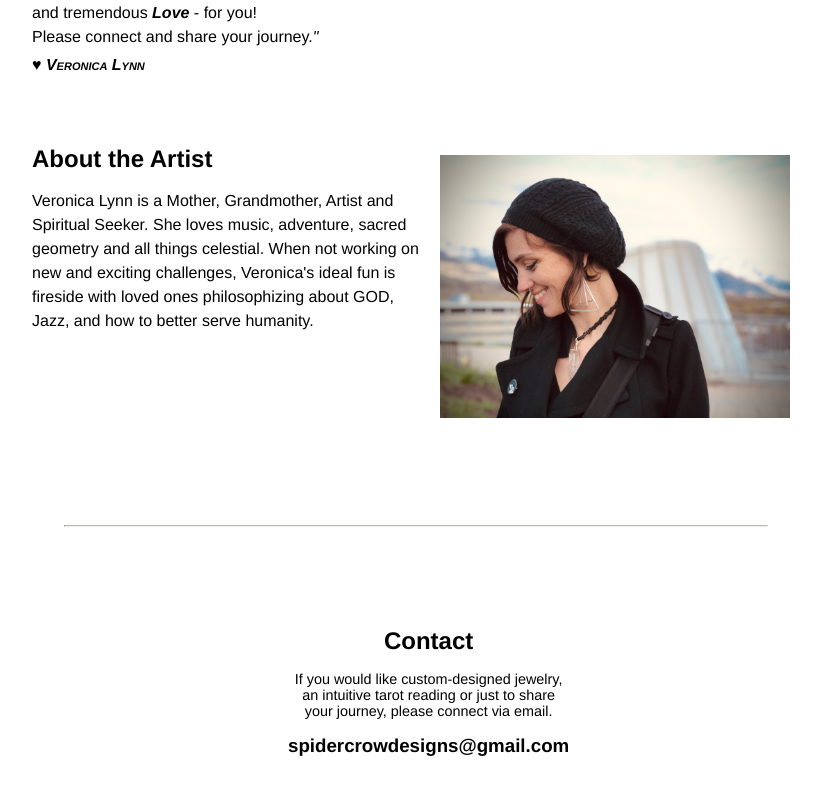
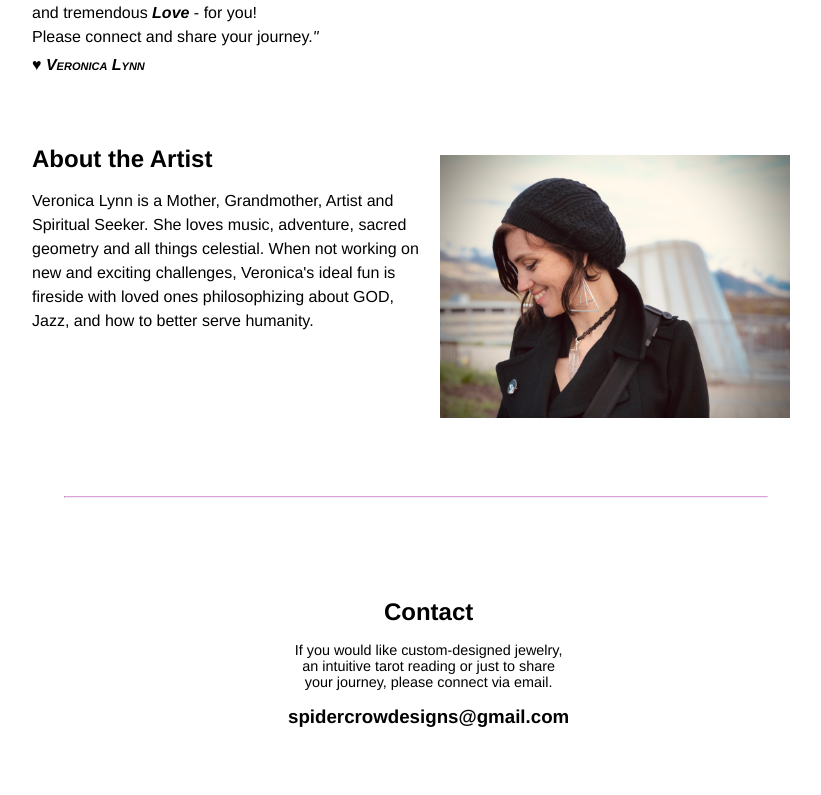
Before and after one commit to christopher-dodge/spidercrowdesigns, a React (Create React App) app: page / in a window 1280 px wide. Shown: the part 1564-2359 px from the top of the page, without its empty margins (224-1045 px from the left). Built offline with nearby package versions, Linux system fonts and the light colour scheme.

Commit message:
Clean up About styling

```diff
--- a/src/App.js
+++ b/src/App.js
@@ -4,7 +4,6 @@ import TopNav from './Components/TopNav.js';
 import './App.css';
 import About from './Components/About.js';
 import Contact from './Components/Contact.js';
-import Donate from './Components/Donate.js';
 
 function App() {
   return (
--- a/src/Components/About.css
+++ b/src/Components/About.css
@@ -18,15 +18,24 @@ a.about {
   line-height: 1.5rem;
 }
 
-.about #artist-pic {
-  width: 350px;
-  float: right;
-  margin: 10px;
+.artist-bio {
+  margin: 5% 20%;
+  display: flex;
+  flex-wrap: wrap;
+  justify-content: space-around;
 }
 
-.artist-bio {
-  margin: 5% 20%;
-  padding-bottom: 10%;
+#artist-info {
+  width: 20rem;
+  min-width: 250px;
+  margin: 0 10px 1rem 0;
+  flex: 3
+}
+
+#artist-pic {
+  width: 350px;
+  margin: 10px;
+  flex: 1
 }
 
 .intention {
--- a/src/Components/About.js
+++ b/src/Components/About.js
@@ -6,7 +6,7 @@ export default function About() {
   return (
     <section  className="about">
     <a name="about" className="about"></a>
-      <div className="offerings">
+      <div className="offerings" id="some-id">
         <div className="offer">
           <h1><strong>One-Of-A-Kind Handmade Jewelry</strong></h1>
         </div>
@@ -28,9 +28,13 @@ export default function About() {
         <p id="signature"><strong><em>&hearts; Veronica Lynn</em></strong></p>
       </div>
       <div className="artist-bio">
-        <img id="artist-pic" src={ArtistPic} alt="" />
-        <h1>About the Artist</h1>
-        <p>Veronica Lynn is a Mother, Grandmother, Artist and Spiritual Seeker. She loves music, adventure, sacred geometry and all things celestial. When not working on new and exciting challenges, Veronica's ideal fun is fireside with loved ones philosophizing about GOD, Jazz, and how to better serve humanity.</p>
+        <div id="artist-info">
+          <h1>About the Artist</h1>
+          <p>Veronica Lynn is a Mother, Grandmother, Artist and Spiritual Seeker. She loves music, adventure, sacred geometry and all things celestial. When not working on new and exciting challenges, Veronica's ideal fun is fireside with loved ones philosophizing about GOD, Jazz, and how to better serve humanity.</p>
+        </div>
+        <div id="artist-pic-wrapper">
+          <img id="artist-pic" src={ArtistPic} alt="" />
+        </div>
       </div>
     </section>
   )
```
